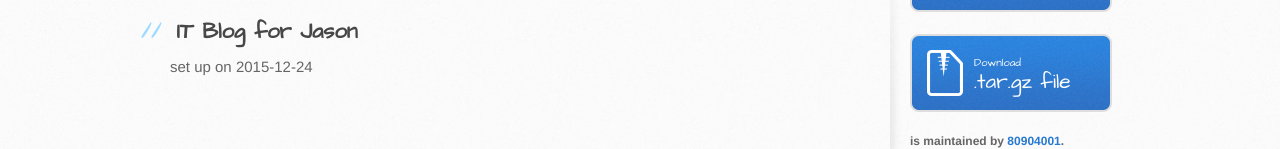
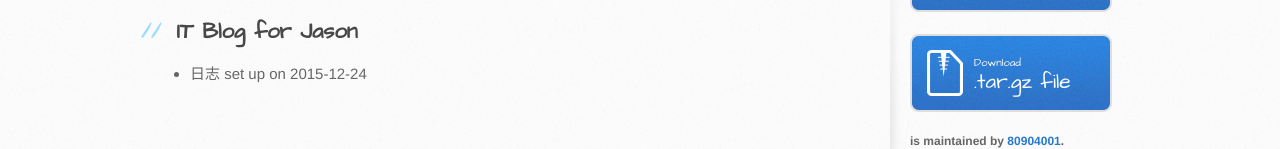
Before and after one commit to 80904001/bizsoft, a plain HTML site: page index.html in a window 1280 px wide. Shown: the part 298-447 px from the top of the page. Drawn offline with Linux system fonts and the light colour scheme.

```diff
--- a/index.html
+++ b/index.html
@@ -34,7 +34,10 @@
 <h2>
 <a id="it-blog-for-jason" class="anchor" href="#it-blog-for-jason" aria-hidden="true"><span class="octicon octicon-link"></span></a>IT Blog for Jason</h2>
 
-<p>set up on 2015-12-24</p>
+<ul>
+<li>日志
+set up on 2015-12-24</li>
+</ul>
         </section>
 
         <aside id="sidebar">
--- a/params.json
+++ b/params.json
@@ -1 +1 @@
-{"name":"Bizsoft","tagline":"IT Blog for Jason","body":"# bizsoft\r\nIT Blog for Jason\r\n-----------------------------\r\nset up on 2015-12-24","google":"","note":"Don't delete this file! It's used internally to help with page regeneration."}
+{"name":"Bizsoft","tagline":"IT Blog for Jason","body":"# bizsoft\r\nIT Blog for Jason\r\n-----------------------------\r\n* 日志\r\nset up on 2015-12-24","google":"","note":"Don't delete this file! It's used internally to help with page regeneration."}
```
